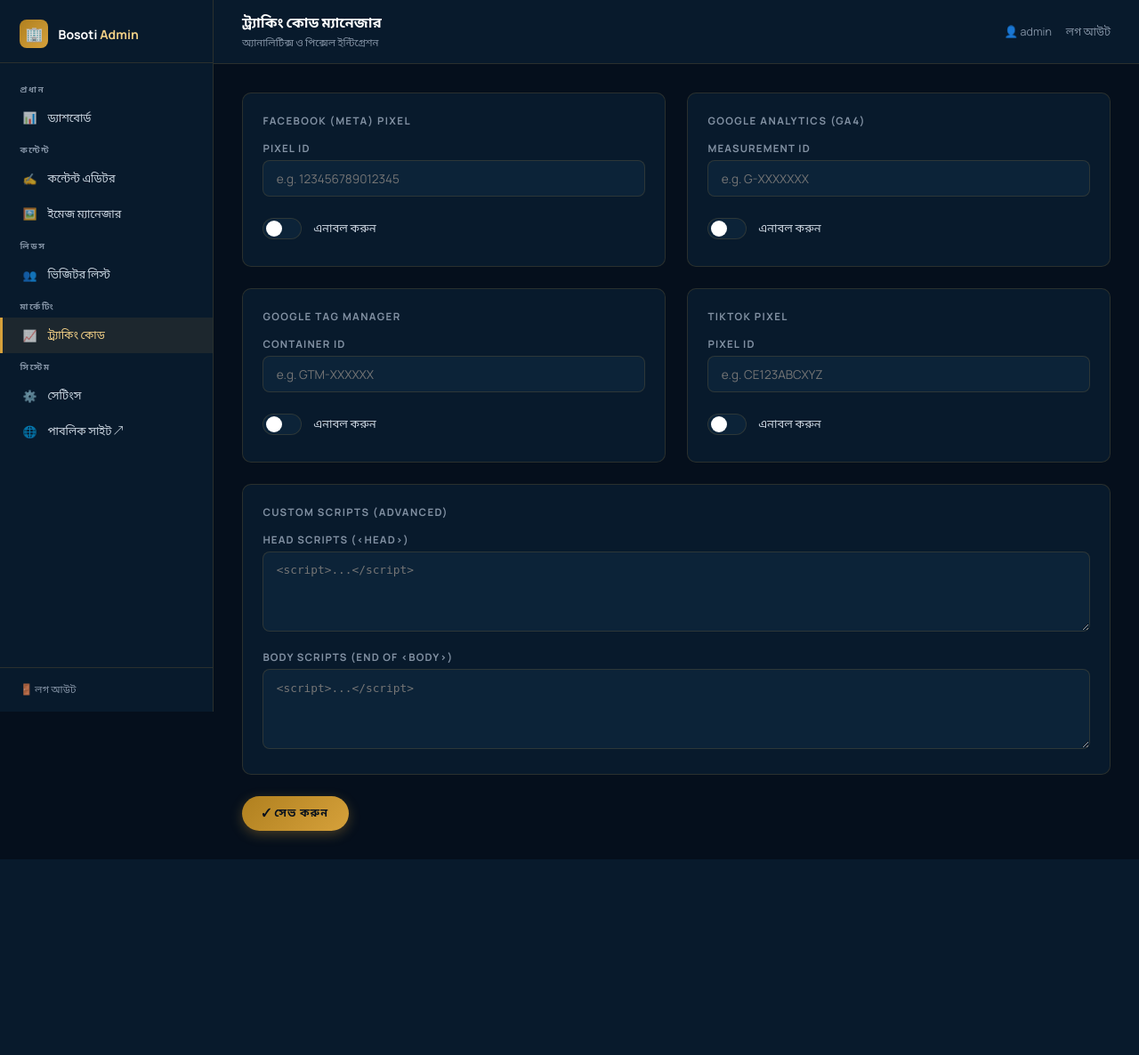
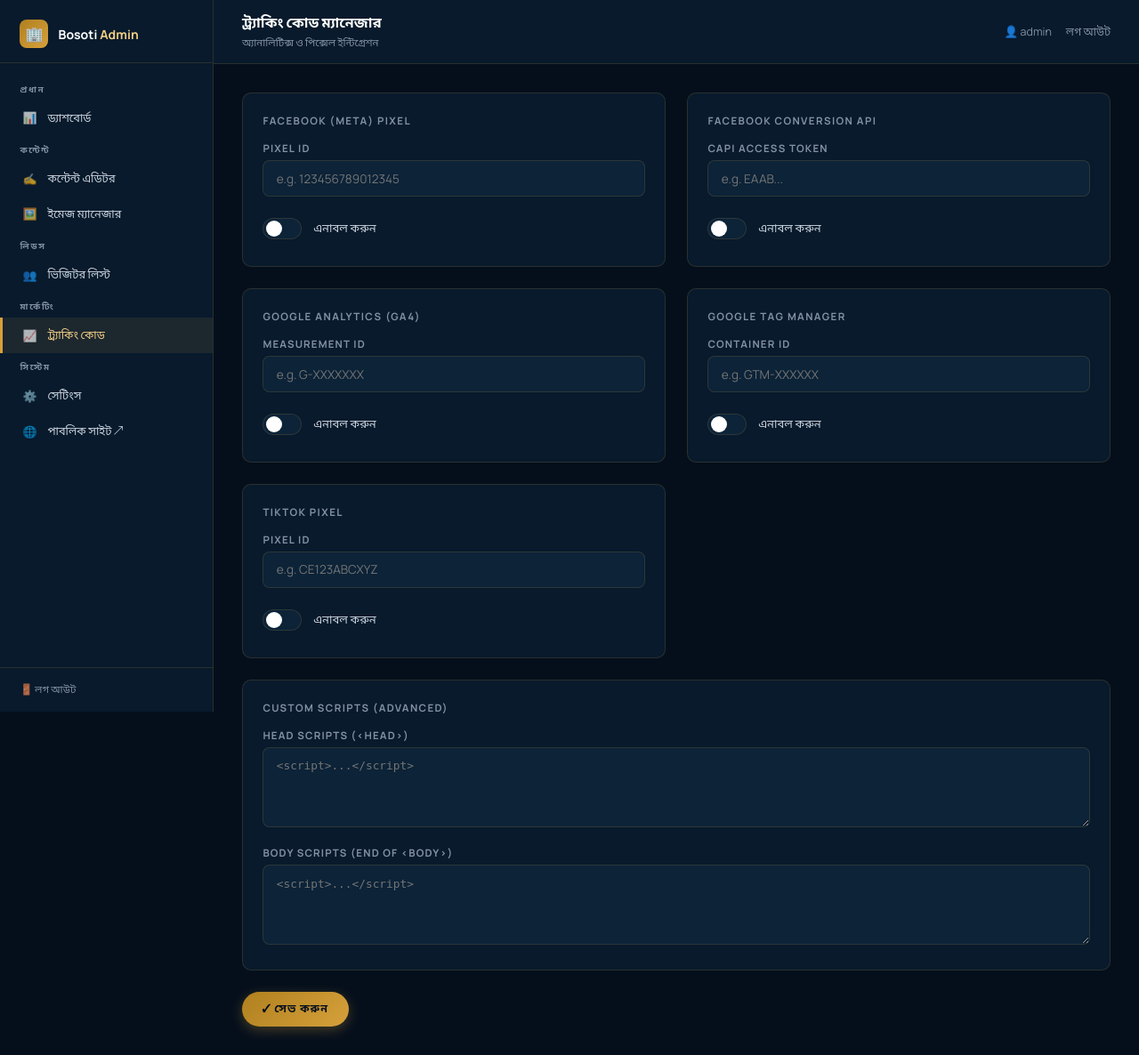
Before and after one commit to sharifulnrv/bosotipoint, a Flask app: page /admin/tracking in a window 1280 px wide. Shown: the whole page at 89% size. Before the commit the page ends 966 px from the top, so only its background shows below. Run offline with Flask 3, Linux system fonts and the light colour scheme; a user stored in the database is signed in.

Commit message:
feat: Add Facebook Conversion API support to admin dashboard and server events

```diff
--- a/admin/routes.py
+++ b/admin/routes.py
@@ -108,6 +108,7 @@ def images_delete(file_id):
 def tracking():
     tracking_keys = [k for k in [
         'tracking_fb_pixel_id', 'tracking_fb_pixel_enabled',
+        'tracking_fb_capi_token', 'tracking_fb_capi_enabled',
         'tracking_ga4_id', 'tracking_ga4_enabled',
         'tracking_gtm_id', 'tracking_gtm_enabled',
         'tracking_tiktok_pixel_id', 'tracking_tiktok_enabled',
--- a/app.py
+++ b/app.py
@@ -5,6 +5,7 @@ import requests
 from bs4 import BeautifulSoup
 from flask import Flask, render_template, request, jsonify
 from flask_login import LoginManager
+import hashlib
 from models import db, User, SiteSetting, DEFAULT_SETTINGS, Visitor
 
 # ─── App factory ────────────────────────────────────────────────────
@@ -210,6 +211,31 @@ def book_visit():
     )
     db.session.add(visitor)
     db.session.commit()
+
+    # FB CAPI Integration
+    if SiteSetting.get('tracking_fb_capi_enabled') == '1':
+        pixel_id = SiteSetting.get('tracking_fb_pixel_id')
+        token = SiteSetting.get('tracking_fb_capi_token')
+        if pixel_id and token:
+            try:
+                phone_hash = hashlib.sha256(data.get('fphone', '').strip().encode('utf-8')).hexdigest()
+                url = f"https://graph.facebook.com/v19.0/{pixel_id}/events?access_token={token}"
+                payload = {
+                    "data": [
+                        {
+                            "event_name": "Lead",
+                            "event_time": int(time.time()),
+                            "action_source": "website",
+                            "user_data": {
+                                "ph": [phone_hash]
+                            }
+                        }
+                    ]
+                }
+                requests.post(url, json=payload, timeout=5)
+            except Exception as e:
+                print(f"FB CAPI Error: {e}")
+
     return jsonify({'success': True})
 
 
--- a/models.py
+++ b/models.py
@@ -64,6 +64,8 @@ DEFAULT_SETTINGS = [
     # ── Tracking ────────────────────────────────────────────────────
     {'key': 'tracking_fb_pixel_id', 'value': '', 'value_type': 'text', 'label': 'Facebook Pixel ID', 'section': 'tracking'},
     {'key': 'tracking_fb_pixel_enabled', 'value': '0', 'value_type': 'bool', 'label': 'Enable FB Pixel', 'section': 'tracking'},
+    {'key': 'tracking_fb_capi_token', 'value': '', 'value_type': 'text', 'label': 'Facebook CAPI Token', 'section': 'tracking'},
+    {'key': 'tracking_fb_capi_enabled', 'value': '0', 'value_type': 'bool', 'label': 'Enable FB CAPI', 'section': 'tracking'},
     {'key': 'tracking_ga4_id', 'value': '', 'value_type': 'text', 'label': 'Google Analytics Measurement ID (G-XXXXXXX)', 'section': 'tracking'},
     {'key': 'tracking_ga4_enabled', 'value': '0', 'value_type': 'bool', 'label': 'Enable GA4', 'section': 'tracking'},
     {'key': 'tracking_gtm_id', 'value': '', 'value_type': 'text', 'label': 'Google Tag Manager ID (GTM-XXXXX)', 'section': 'tracking'},
--- a/templates/admin/tracking.html
+++ b/templates/admin/tracking.html
@@ -17,6 +17,22 @@
       <label class="toggle-wrap">
         <div class="toggle">
           <input type="checkbox" name="tracking_fb_pixel_enabled" value="1" {% if settings.tracking_fb_pixel_enabled == '1' %}checked{% endif %}>
+          <div class="slider"></div>
+        </div>
+        <div class="toggle-label">এনাবল করুন</div>
+      </label>
+    </div>
+
+    <!-- FB CAPI -->
+    <div class="card">
+      <div class="card-title">Facebook Conversion API</div>
+      <div class="field">
+        <label>CAPI Access Token</label>
+        <input type="text" name="tracking_fb_capi_token" value="{{ settings.tracking_fb_capi_token }}" placeholder="e.g. EAAB...">
+      </div>
+      <label class="toggle-wrap">
+        <div class="toggle">
+          <input type="checkbox" name="tracking_fb_capi_enabled" value="1" {% if settings.tracking_fb_capi_enabled == '1' %}checked{% endif %}>
           <div class="slider"></div>
         </div>
         <div class="toggle-label">এনাবল করুন</div>
```
Also changed, not shown: templates/index.html (+8 -1 lines), README.md, static/images/hero_family.jpg (added).
